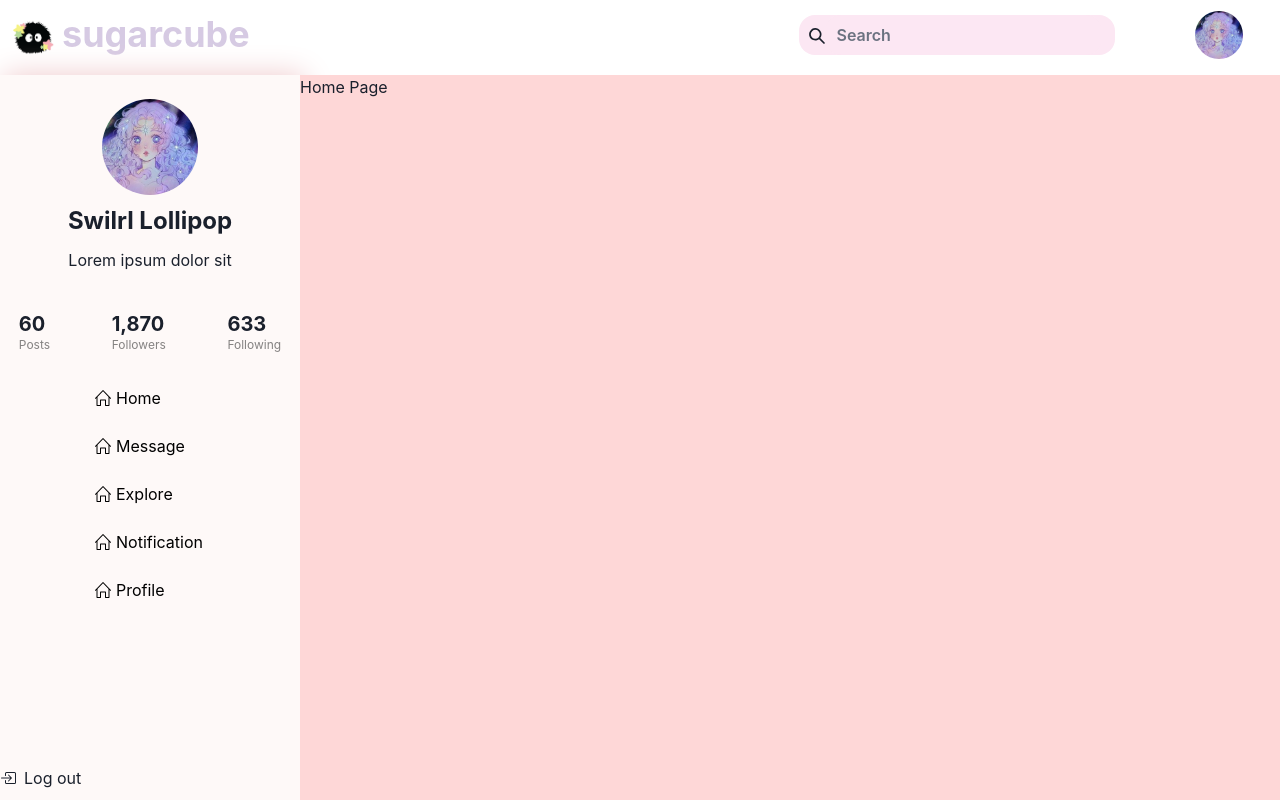
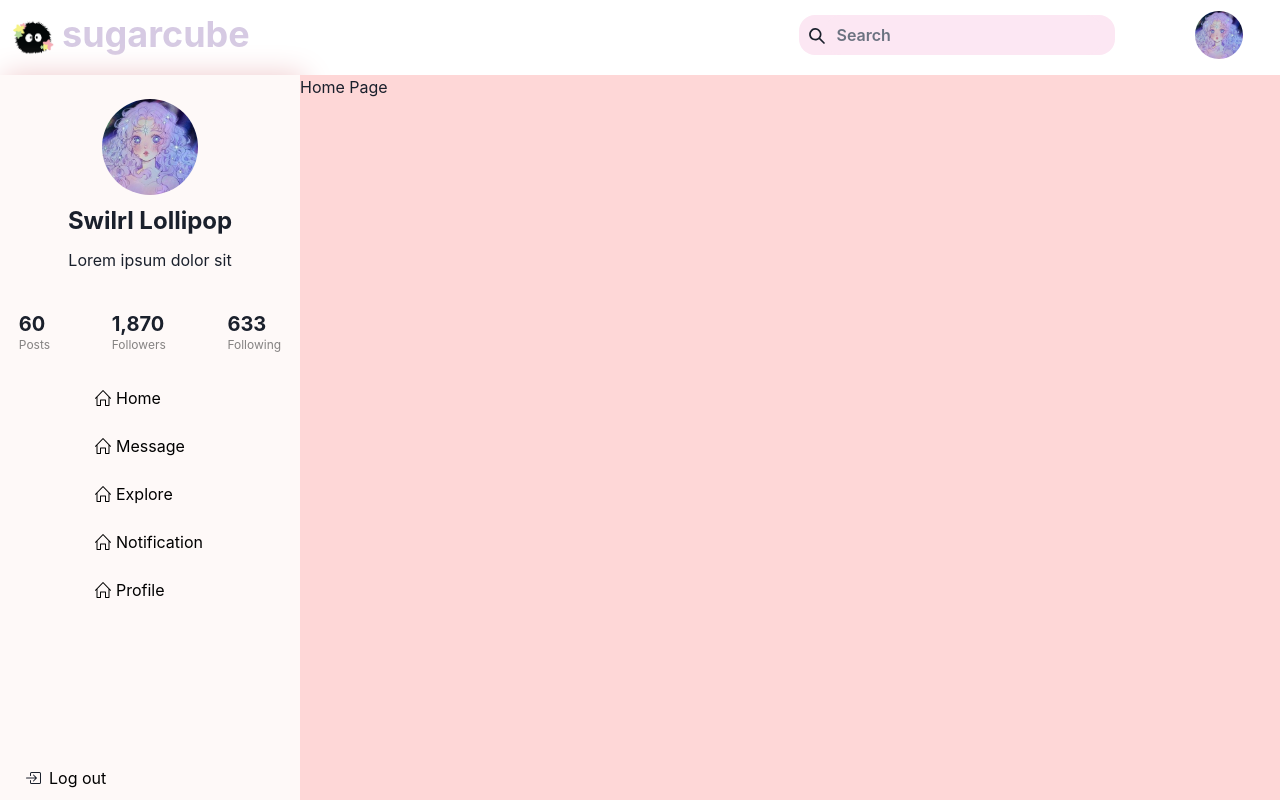
Before and after one commit to Hoanghuygia/social-media-site, a React (Vite) app in the folder client/: page / in a window 1280 px wide. Built offline with nearby package versions, Linux system fonts and the light colour scheme.

Commit message:
set origin page

```diff
--- a/client/src/components/SideBar.jsx
+++ /dev/null
@@ -1,41 +0,0 @@
-import { Avatar, Center, VStack, Heading, Text, Flex, Box, Spacer, Icon } from "@chakra-ui/react";
-import { BsBoxArrowInRight } from "react-icons/bs";
-import SideBarNav from './SideBarNav';
-
-function SideBar() {
-    return (
-        <Flex flexDir='column' h='100%' boxShadow='4px 0px 28px rgba(239, 202, 204, 1)' gap={4}>
-            <Flex flexDir='column' mt='24px' textAlign="center" gap={3}>
-                <Center><Avatar size='xl' name='profile' src={'/img/avatar.png'} /></Center>
-                <Heading as="h2" fontSize='2xl' >Swilrl Lollipop</Heading>
-                <Text>Lorem ipsum dolor sit</Text>
-            </Flex>
-
-            <Flex pt='24px' justifyContent='space-around' gap='24px'>
-                <Box>
-                    <Heading fontSize='xl'>60</Heading>
-                    <Text fontSize='xs' color='RGBA(0, 0, 0, 0.48)' >Posts</Text>
-                </Box>
-                <Box>
-                    <Heading fontSize='xl'>1,870</Heading>
-                    <Text fontSize='xs' color='RGBA(0, 0, 0, 0.48)' >Followers</Text>
-                </Box>
-                <Box>
-                    <Heading fontSize='xl'>633</Heading>
-                    <Text fontSize='xs' color='RGBA(0, 0, 0, 0.48)'>Following</Text>
-                </Box>
-            </Flex>
-
-            <SideBarNav/>
-
-            <Spacer/>
-
-            <Box display="flex" alignItems="center" gap='2' mb='10px'>
-                <Icon as={BsBoxArrowInRight} />
-                <Text>Log out</Text>
-            </Box>
-        </Flex>
-        );
-}
-
-export default SideBar;
--- /dev/null
+++ b/client/src/components/SideBar/SideBar.jsx
@@ -0,0 +1,80 @@
+import {
+    Avatar,
+    Center,
+    Heading,
+    Text,
+    Flex,
+    Box,
+    Spacer,
+    Icon,
+} from "@chakra-ui/react";
+import { BsBoxArrowInRight } from "react-icons/bs";
+import { NavLink } from "react-router-dom";
+import styled from "styled-components";
+import SideBarNav from "./SideBarNav";
+
+function SideBar() {
+    return (
+        <Flex
+            flexDir="column"
+            h="100%"
+            boxShadow="4px 0px 28px rgba(239, 202, 204, 1)"
+            gap={4}
+        >
+            <Flex flexDir="column" mt="24px" textAlign="center" gap={3}>
+                <Center>
+                    <Avatar size="xl" name="profile" src={"/img/avatar.png"} />
+                </Center>
+                <Heading as="h2" fontSize="2xl">
+                    Swilrl Lollipop
+                </Heading>
+                <Text>Lorem ipsum dolor sit</Text>
+            </Flex>
+
+            <Flex pt="24px" justifyContent="space-around" gap="24px">
+                <Box>
+                    <Heading fontSize="xl">60</Heading>
+                    <Text fontSize="xs" color="RGBA(0, 0, 0, 0.48)">
+                        Posts
+                    </Text>
+                </Box>
+                <Box>
+                    <Heading fontSize="xl">1,870</Heading>
+                    <Text fontSize="xs" color="RGBA(0, 0, 0, 0.48)">
+                        Followers
+                    </Text>
+                </Box>
+                <Box>
+                    <Heading fontSize="xl">633</Heading>
+                    <Text fontSize="xs" color="RGBA(0, 0, 0, 0.48)">
+                        Following
+                    </Text>
+                </Box>
+            </Flex>
+
+            <SideBarNav />
+
+            <Spacer />
+
+            <Box display="flex" alignItems="center" gap="2" mb="10px" pl='25px'>
+                <Icon as={BsBoxArrowInRight} />
+                <StyledNavLink to="/login">Log out</StyledNavLink>
+            </Box>
+        </Flex>
+    );
+}
+
+const StyledNavLink = styled(NavLink)`
+    text-emphasis: none;
+    text-decoration: none;
+    color: black;
+    display: flex; /* Sử dụng flexbox */
+    align-items: center;
+    &:hover {
+        text-emphasis: none;
+        text-decoration: none;
+        color: black;
+    }
+`;
+
+export default SideBar;
--- a/client/src/components/SideBarNav.jsx
+++ b/client/src/components/SideBar/SideBarNav.jsx
@@ -1,4 +1,4 @@
-import { Flex, Icon, Box, Button } from "@chakra-ui/react";
+import { Flex, Icon, Box } from "@chakra-ui/react";
 import { NavLink } from "react-router-dom";
 import { SlHome } from "react-icons/sl";
 import styled from "styled-components";
--- a/client/src/layouts/PageLayout.jsx
+++ b/client/src/layouts/PageLayout.jsx
@@ -1,6 +1,6 @@
 import { Flex, Grid, GridItem} from "@chakra-ui/react";
 import React, { useEffect, useState } from 'react';
-import SideBar from "../components/SideBar.jsx";
+import SideBar from "../components/SideBar/SideBar.jsx";
 import Header from "../components/Header.jsx";
 
 const PageLayout = ({ children }) => {
--- /dev/null
+++ b/client/src/pages/Login.jsx
@@ -0,0 +1,7 @@
+function Login() {
+    return (
+        <h1>Login Page</h1>
+     );
+}
+
+export default Login;
--- /dev/null
+++ b/client/src/pages/Signup.jsx
@@ -0,0 +1,7 @@
+function Signup() {
+    return (
+        <h1>Sign up</h1>
+    );
+}
+
+export default Signup;
--- a/client/src/pages/index.js
+++ b/client/src/pages/index.js
@@ -3,11 +3,15 @@ import Message from './Message.jsx';
 import Explore from './Explore.jsx';
 import Notification from './Notification.jsx';
 import Profile from './Profile.jsx';
+import Login from './Login.jsx';
+import Signup from './Signup.jsx';
 
 export {
     Home,
     Message,
     Explore,
     Notification,
-    Profile
+    Profile,
+    Login,
+    Signup,
 }
--- a/client/src/routes/index.js
+++ b/client/src/routes/index.js
@@ -1,4 +1,4 @@
-import {Home, Message, Explore, Notification, Profile} from './../pages/index.js';
+import {Home, Message, Explore, Notification, Profile, Login, Signup} from './../pages/index.js';
 import { PageLayout } from '../layouts/index.js';
 
 const publicRoutes = [
@@ -7,6 +7,8 @@ const publicRoutes = [
     { path: '/explore', component: Explore, layout: PageLayout},
     { path: '/notification', component: Notification, layout: PageLayout},
     { path: '/profile', component: Profile, layout: PageLayout},
+    { path: '/login', component: Login, layout: null},
+    { path: '/signup', component: Signup, layout: null},
 ];
 
 const privateRoutes = [];
```
